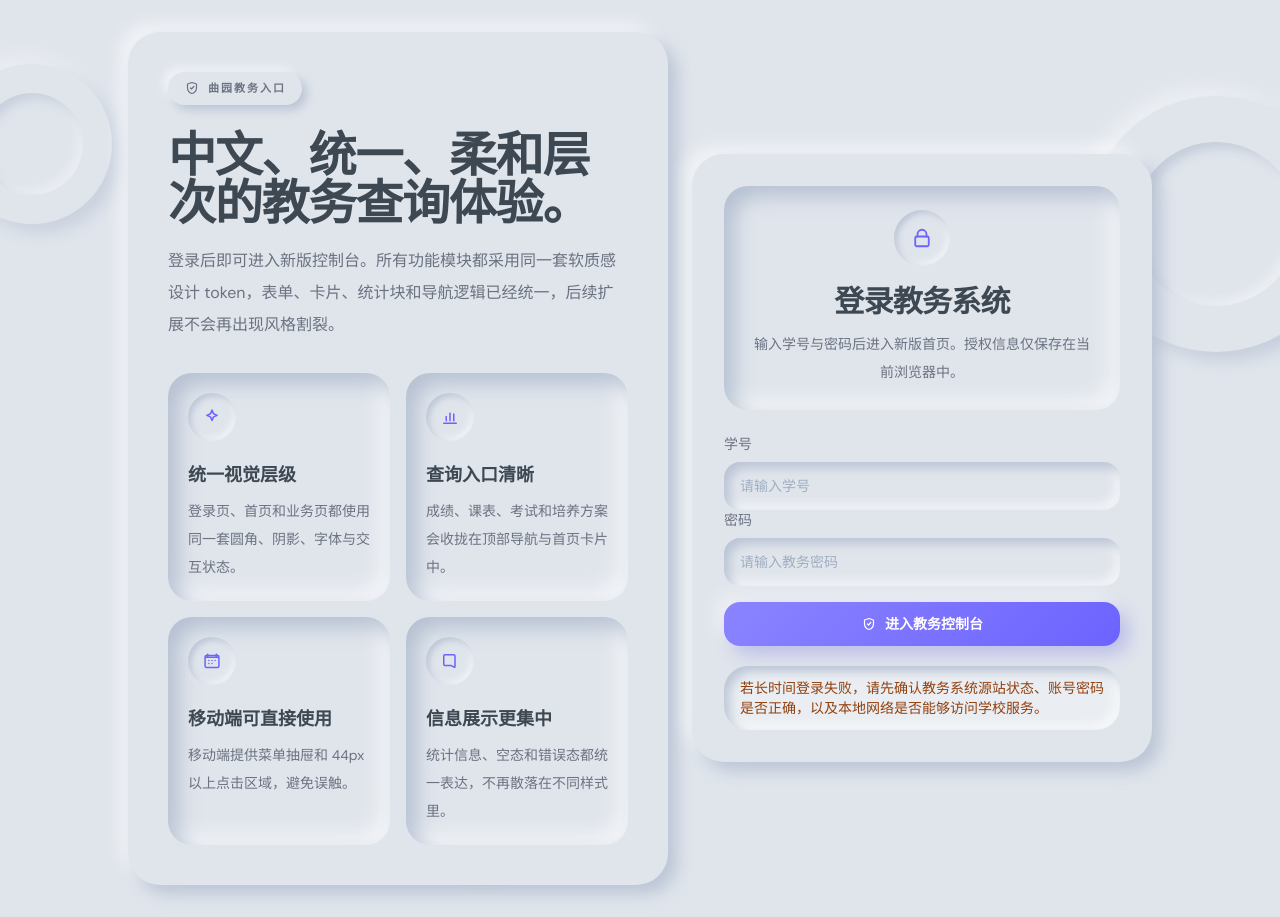
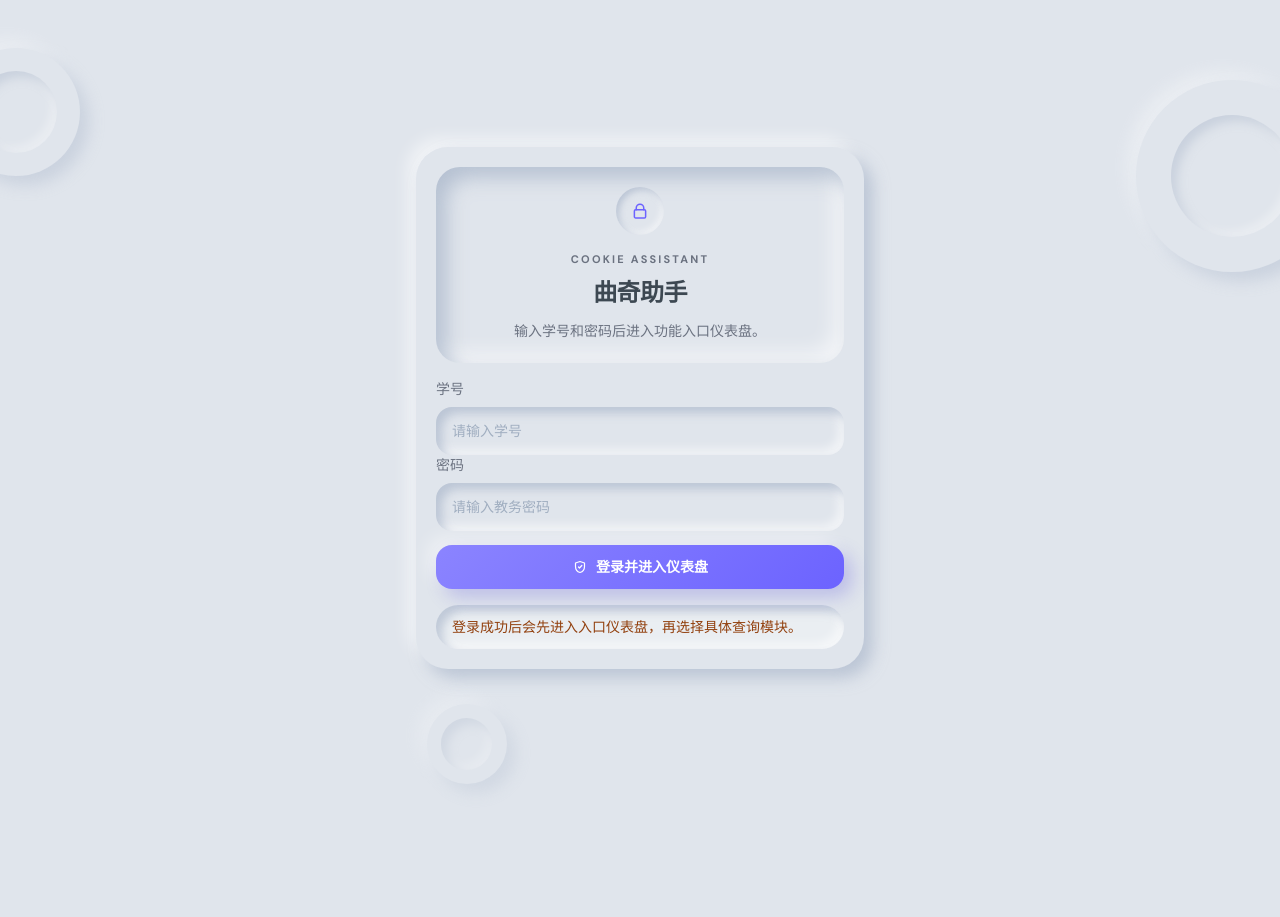
Before and after one commit to W1ndys/easy-qfnu-api-vercel, a Vue app in the folder frontend/: page /login in a window 1280 px wide. After the commit the page ends 816 px from the top, so only its background shows below. Built offline with nearby package versions, Linux system fonts and the light colour scheme.

Commit message:
feat(frontend-entry): 将站点名称统一为曲奇助手并新增登录后入口仪表盘跳转流程

```diff
--- a/frontend/index.html
+++ b/frontend/index.html
@@ -4,7 +4,7 @@
     <meta charset="UTF-8" />
     <link rel="icon" type="image/svg+xml" href="/favicon.svg" />
     <meta name="viewport" content="width=device-width, initial-scale=1.0" />
-    <title>曲园教务控制台</title>
+    <title>曲奇助手</title>
   </head>
   <body>
     <div id="app"></div>
--- a/frontend/src/components/AppLayout.vue
+++ b/frontend/src/components/AppLayout.vue
@@ -1,19 +1,19 @@
 <template>
   <div class="relative min-h-screen overflow-hidden bg-surface text-ink">
-    <div class="pointer-events-none absolute inset-x-0 top-0 h-[34rem] overflow-hidden">
-      <div class="hero-orbit absolute -left-16 top-24 h-40 w-40 opacity-60"></div>
-      <div class="hero-orbit absolute right-[-3rem] top-10 h-56 w-56 opacity-70"></div>
-      <div class="hero-orbit absolute bottom-10 left-1/3 h-24 w-24 opacity-50 [animation-delay:0.6s]"></div>
+    <div class="pointer-events-none absolute inset-x-0 top-0 h-[28rem] overflow-hidden sm:h-[34rem]">
+      <div class="hero-orbit absolute -left-16 top-20 h-28 w-28 opacity-55 sm:top-24 sm:h-40 sm:w-40 sm:opacity-60"></div>
+      <div class="hero-orbit absolute right-[-2.5rem] top-8 h-40 w-40 opacity-65 sm:right-[-3rem] sm:top-10 sm:h-56 sm:w-56 sm:opacity-70"></div>
+      <div class="hero-orbit absolute bottom-10 left-1/3 h-16 w-16 opacity-45 [animation-delay:0.6s] sm:h-24 sm:w-24 sm:opacity-50"></div>
     </div>
 
-    <header class="sticky top-0 z-40 px-4 pt-4 sm:px-6 lg:px-8">
+    <header class="sticky top-0 z-40 px-3 pt-2.5 sm:px-4 sm:pt-3">
       <div class="page-shell px-0 sm:px-0 lg:px-0">
-        <div class="surface-panel px-4 py-3 supports-[backdrop-filter]:bg-surface/80 supports-[backdrop-filter]:backdrop-blur md:px-6">
-          <div class="flex items-center gap-3">
+        <div class="surface-panel px-3 py-2.5 supports-[backdrop-filter]:bg-surface/80 supports-[backdrop-filter]:backdrop-blur sm:px-3.5 sm:py-3 md:px-4">
+          <div class="flex items-center gap-2 sm:gap-3">
             <button
               v-if="showBack"
               type="button"
-              class="surface-icon-button md:hidden"
+              class="surface-icon-button"
               aria-label="返回上一页"
               @click="router.back()"
             >
@@ -24,18 +24,18 @@
               v-else
               type="button"
               class="surface-icon-button md:hidden"
-              aria-label="回到首页"
+              aria-label="前往仪表盘"
               @click="router.push('/home')"
             >
               <AppIcon name="home" class="h-5 w-5" />
             </button>
 
             <button type="button" class="min-w-0 flex-1 text-left" @click="router.push('/home')">
-              <p class="text-[11px] font-semibold uppercase tracking-[0.24em] text-muted">QFNU Academic Hub</p>
-              <p class="font-display text-lg font-extrabold tracking-tight text-ink md:text-xl">曲园教务控制台</p>
+              <p class="text-[10px] font-semibold uppercase tracking-[0.18em] text-muted sm:text-[11px] sm:tracking-[0.24em]">Cookie Assistant</p>
+              <p class="font-display text-base font-extrabold tracking-tight text-ink sm:text-lg md:text-xl">曲奇助手</p>
             </button>
 
-            <nav class="hidden flex-1 items-center justify-center gap-2 xl:flex">
+            <nav class="hidden flex-1 items-center justify-center gap-2 2xl:flex">
               <RouterLink
                 v-for="item in primaryNavItems"
                 :key="item.path"
@@ -48,22 +48,13 @@
               </RouterLink>
             </nav>
 
-            <div class="hidden items-center gap-2 md:flex xl:hidden">
-              <button
-                v-if="showBack"
-                type="button"
-                class="surface-icon-button"
-                aria-label="返回上一页"
-                @click="router.back()"
-              >
-                <AppIcon name="back" class="h-5 w-5" />
-              </button>
-              <RouterLink to="/home" class="surface-button-quiet">返回总览</RouterLink>
+            <div class="hidden items-center gap-2 lg:flex 2xl:hidden">
+              <RouterLink to="/home" class="surface-button-quiet">入口仪表盘</RouterLink>
             </div>
 
             <button
               type="button"
-              class="surface-icon-button xl:hidden"
+              class="surface-icon-button 2xl:hidden"
               :aria-label="mobileMenuOpen ? '关闭导航菜单' : '打开导航菜单'"
               @click="mobileMenuOpen = !mobileMenuOpen"
             >
@@ -72,12 +63,12 @@
           </div>
 
           <Transition name="menu-slide">
-            <nav v-if="mobileMenuOpen" class="mt-4 grid gap-2 xl:hidden">
+            <nav v-if="mobileMenuOpen" class="mt-3 grid gap-2 sm:grid-cols-2 2xl:hidden">
               <RouterLink
                 v-for="item in primaryNavItems"
                 :key="`mobile-${item.path}`"
                 :to="item.path"
-                class="surface-nav-link justify-start px-5"
+                class="surface-nav-link justify-start px-4"
                 :class="{ 'surface-nav-link-active': isActive(item.path) }"
                 @click="mobileMenuOpen = false"
               >
@@ -90,11 +81,11 @@
       </div>
     </header>
 
-    <main class="relative z-10 pb-12 pt-6">
+    <main class="relative z-10 pb-[max(env(safe-area-inset-bottom),3rem)] pt-3 sm:pt-4">
       <div class="page-shell">
-        <section v-if="title || description || slots['header-extra']" class="surface-panel mb-6 p-6 md:p-8">
-          <div class="grid gap-6 lg:grid-cols-[minmax(0,1fr)_280px] lg:items-center">
-            <div class="space-y-4">
+        <section v-if="title || description || slots['header-extra']" class="surface-panel mb-4 p-4 sm:mb-5 sm:p-5 md:p-6">
+          <div class="grid gap-4 lg:grid-cols-[minmax(0,1fr)_240px] lg:items-center">
+            <div class="space-y-3 sm:space-y-4">
               <span class="eyebrow">
                 <AppIcon name="spark" class="h-4 w-4" />
                 {{ currentLabel }}
@@ -102,15 +93,15 @@
 
               <div>
                 <h1 class="section-title">{{ title }}</h1>
-                <p v-if="description" class="section-copy mt-3">{{ description }}</p>
+                <p v-if="description" class="section-copy mt-2.5">{{ description }}</p>
               </div>
             </div>
 
-            <div v-if="slots['header-extra']" class="surface-deep-well p-4 md:p-5">
+            <div v-if="slots['header-extra']" class="surface-deep-well p-3.5 sm:p-4">
               <slot name="header-extra" />
             </div>
 
-            <div v-else class="surface-deep-well hidden p-5 lg:block">
+            <div v-else class="surface-deep-well hidden p-4 lg:block">
               <p class="text-xs font-semibold uppercase tracking-[0.22em] text-muted">当前模块</p>
               <p class="mt-3 font-display text-2xl font-bold text-ink">{{ title }}</p>
               <p class="mt-3 text-sm leading-6 text-muted">{{ currentSummary }}</p>
@@ -122,7 +113,7 @@
       </div>
     </main>
 
-    <footer class="relative z-10 px-4 pb-8 text-center text-xs text-muted sm:px-6 lg:px-8">
+    <footer class="relative z-10 px-3 pb-[max(env(safe-area-inset-bottom),1.5rem)] text-center text-[11px] text-muted sm:px-5 sm:pb-8">
       <div class="page-shell px-0 sm:px-0 lg:px-0">
         <p>Easy QFNU API Lite · 中文软质感前端界面</p>
       </div>
--- a/frontend/src/constants/navigation.js
+++ b/frontend/src/constants/navigation.js
@@ -1,10 +1,10 @@
 export const primaryNavItems = [
   {
-    title: '首页总览',
-    shortTitle: '总览',
+    title: '入口仪表盘',
+    shortTitle: '仪表盘',
     path: '/home',
     icon: 'home',
-    description: '查看已登录状态、快速入口和核心模块的统一导航。'
+    description: '集中展示教务功能入口、当前登录状态和快捷跳转。'
   },
   {
     title: '成绩查询',
--- a/frontend/src/router/index.js
+++ b/frontend/src/router/index.js
@@ -5,7 +5,7 @@ const router = createRouter({
   routes: [
     {
       path: '/',
-      redirect: '/home'
+      redirect: '/login'
     },
     {
       path: '/login',
--- a/frontend/src/views/LoginView.vue
+++ b/frontend/src/views/LoginView.vue
@@ -1,50 +1,25 @@
 <template>
-  <div class="relative min-h-screen overflow-hidden bg-surface px-4 py-8 sm:px-6 lg:px-8">
+  <div class="relative min-h-screen overflow-hidden bg-surface px-3 py-4 sm:px-4 sm:py-6">
     <div class="pointer-events-none absolute inset-0 overflow-hidden">
-      <div class="hero-orbit absolute left-[-3rem] top-16 h-40 w-40 opacity-60"></div>
-      <div class="hero-orbit absolute right-[-4rem] top-24 h-64 w-64 opacity-70"></div>
-      <div class="hero-orbit absolute bottom-12 left-1/3 h-24 w-24 opacity-50 [animation-delay:0.5s]"></div>
+      <div class="hero-orbit absolute left-[-3rem] top-12 h-24 w-24 opacity-50 sm:h-32 sm:w-32 sm:opacity-60"></div>
+      <div class="hero-orbit absolute right-[-3rem] top-20 h-36 w-36 opacity-60 sm:h-48 sm:w-48 sm:opacity-68"></div>
+      <div class="hero-orbit absolute bottom-8 left-1/3 h-16 w-16 opacity-40 [animation-delay:0.5s] sm:h-20 sm:w-20"></div>
     </div>
 
-    <div class="page-shell relative flex min-h-[calc(100vh-4rem)] items-center px-0 sm:px-0 lg:px-0">
-      <div class="grid w-full gap-6 lg:grid-cols-[minmax(0,1.1fr)_minmax(360px,460px)] lg:items-center">
-        <section class="surface-panel hidden p-8 lg:block xl:p-10">
-          <span class="eyebrow">
-            <AppIcon name="shield" class="h-4 w-4" />
-            曲园教务入口
-          </span>
-
-          <h1 class="mt-6 font-display text-5xl font-extrabold tracking-tight text-ink">
-            中文、统一、柔和层次的教务查询体验。
-          </h1>
-          <p class="mt-5 max-w-2xl text-base leading-8 text-muted">
-            登录后即可进入新版控制台。所有功能模块都采用同一套软质感设计 token，表单、卡片、统计块和导航逻辑已经统一，后续扩展不会再出现风格割裂。
-          </p>
-
-          <div class="mt-8 grid gap-4 sm:grid-cols-2">
-            <div v-for="item in highlights" :key="item.title" class="surface-deep-well p-5">
-              <div class="surface-pill flex h-12 w-12 items-center justify-center text-accent">
-                <AppIcon :name="item.icon" class="h-5 w-5" />
+    <div class="page-shell relative flex min-h-[calc(100vh-2rem)] items-center justify-center px-0">
+      <section class="surface-panel w-full p-4 sm:max-w-md sm:p-5">
+        <div class="surface-deep-well p-4 text-center sm:p-5">
+          <div class="surface-pill mx-auto flex h-12 w-12 items-center justify-center text-accent">
+            <AppIcon name="lock" class="h-5 w-5" />
           </div>
-              <h2 class="mt-5 text-lg font-semibold text-ink">{{ item.title }}</h2>
-              <p class="mt-2 text-sm leading-7 text-muted">{{ item.desc }}</p>
-            </div>
-          </div>
-        </section>
-
-        <section class="surface-panel p-6 sm:p-8">
-          <div class="mx-auto max-w-md">
-            <div class="surface-deep-well p-6 text-center">
-              <div class="surface-pill mx-auto flex h-14 w-14 items-center justify-center text-accent">
-                <AppIcon name="lock" class="h-6 w-6" />
-              </div>
-              <h1 class="mt-4 font-display text-3xl font-extrabold tracking-tight text-ink">登录教务系统</h1>
-              <p class="mt-3 text-sm leading-7 text-muted">
-                输入学号与密码后进入新版首页。授权信息仅保存在当前浏览器中。
+          <p class="mt-4 text-[11px] font-semibold uppercase tracking-[0.2em] text-muted">Cookie Assistant</p>
+          <h1 class="mt-2 font-display text-2xl font-extrabold tracking-tight text-ink">曲奇助手</h1>
+          <p class="mt-3 text-sm leading-6 text-muted">
+            输入学号和密码后进入功能入口仪表盘。
           </p>
         </div>
 
-            <form class="mt-6 space-y-4" @submit.prevent="handleLogin">
+        <form class="mt-4 space-y-3.5" @submit.prevent="handleLogin">
           <label>
             <span class="surface-field-label">学号</span>
             <input
@@ -75,16 +50,14 @@
 
           <button type="submit" :disabled="loading" class="surface-button-primary w-full">
             <AppIcon :name="loading ? 'spark' : 'shield'" class="h-4 w-4" />
-                {{ loading ? '正在登录，请稍候…' : '进入教务控制台' }}
+            {{ loading ? '正在登录，请稍候…' : '登录并进入仪表盘' }}
           </button>
         </form>
 
-            <div class="surface-warning mt-5">
-              若长时间登录失败，请先确认教务系统源站状态、账号密码是否正确，以及本地网络是否能够访问学校服务。
-            </div>
+        <div class="surface-warning mt-4">
+          登录成功后会先进入入口仪表盘，再选择具体查询模块。
         </div>
       </section>
-      </div>
     </div>
   </div>
 </template>
@@ -106,29 +79,6 @@ const form = ref({
 
 const loading = ref(false)
 const errorMsg = ref('')
-
-const highlights = [
-  {
-    title: '统一视觉层级',
-    desc: '登录页、首页和业务页都使用同一套圆角、阴影、字体与交互状态。',
-    icon: 'spark'
-  },
-  {
-    title: '查询入口清晰',
-    desc: '成绩、课表、考试和培养方案会收拢在顶部导航与首页卡片中。',
-    icon: 'grade'
-  },
-  {
-    title: '移动端可直接使用',
-    desc: '移动端提供菜单抽屉和 44px 以上点击区域，避免误触。',
-    icon: 'schedule'
-  },
-  {
-    title: '信息展示更集中',
-    desc: '统计信息、空态和错误态都统一表达，不再散落在不同样式里。',
-    icon: 'book'
-  }
-]
 
 async function handleLogin() {
   loading.value = true
```
Also changed, not shown: frontend/src/views/HomeView.vue (+27 -116 lines). Lines whose indentation alone changed are shown as unchanged.
